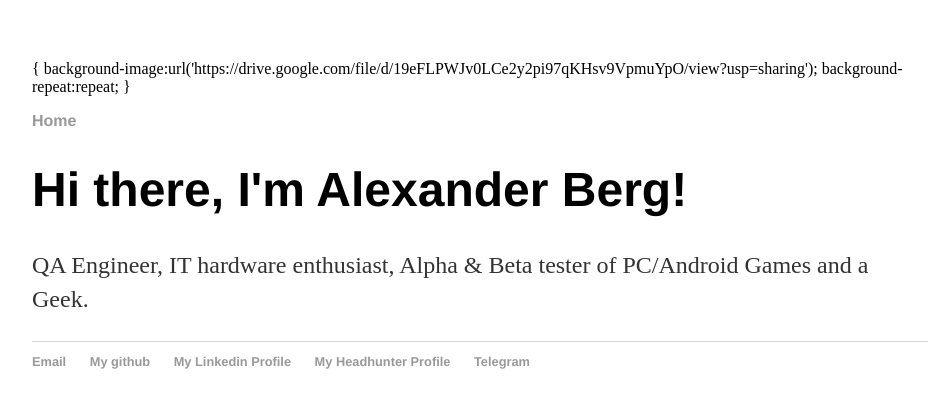
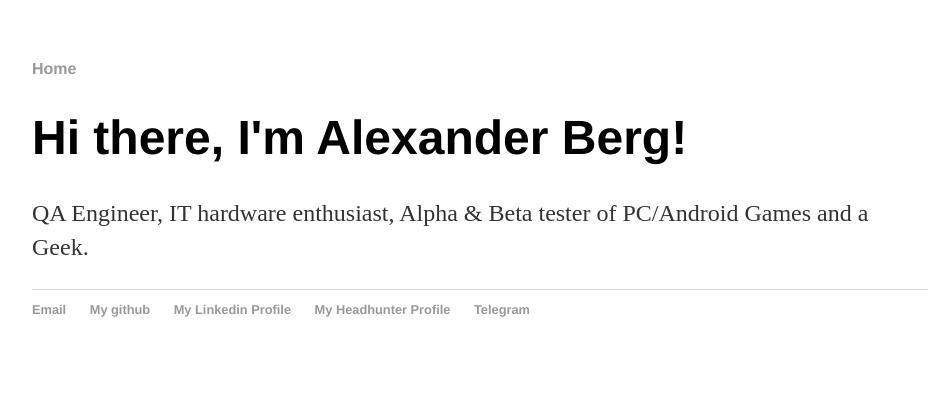
Before and after one commit to Alexander-Berg/alexander-berg.github.io, a Jekyll site: the page built from index.html, in a window 1280 px wide. Shown: the top 408 px of the page, without its empty margins (160-1093 px from the left). Built offline with Jekyll 4.4.1, drawn with Linux system fonts in a browser that asks for light colours.

Commit message:
Update default.html

```diff
--- a/_layouts/default.html
+++ b/_layouts/default.html
@@ -1,8 +1,7 @@
 <!DOCTYPE html>
+<html>
 	<head>
-		<body> { background-image:url('https://drive.google.com/file/d/19eFLPWJv0LCe2y2pi97qKHsv9VpmuYpO/view?usp=sharing'); background-repeat:repeat; }
-			<body>
-			<title>{{ page.title }}</title>
+                        <title>{{ page.title }}</title>
 			<!-- link to main stylesheet -->
 			<link rel="stylesheet" type="text/css" href="/css/main.css">
 </head>
```
